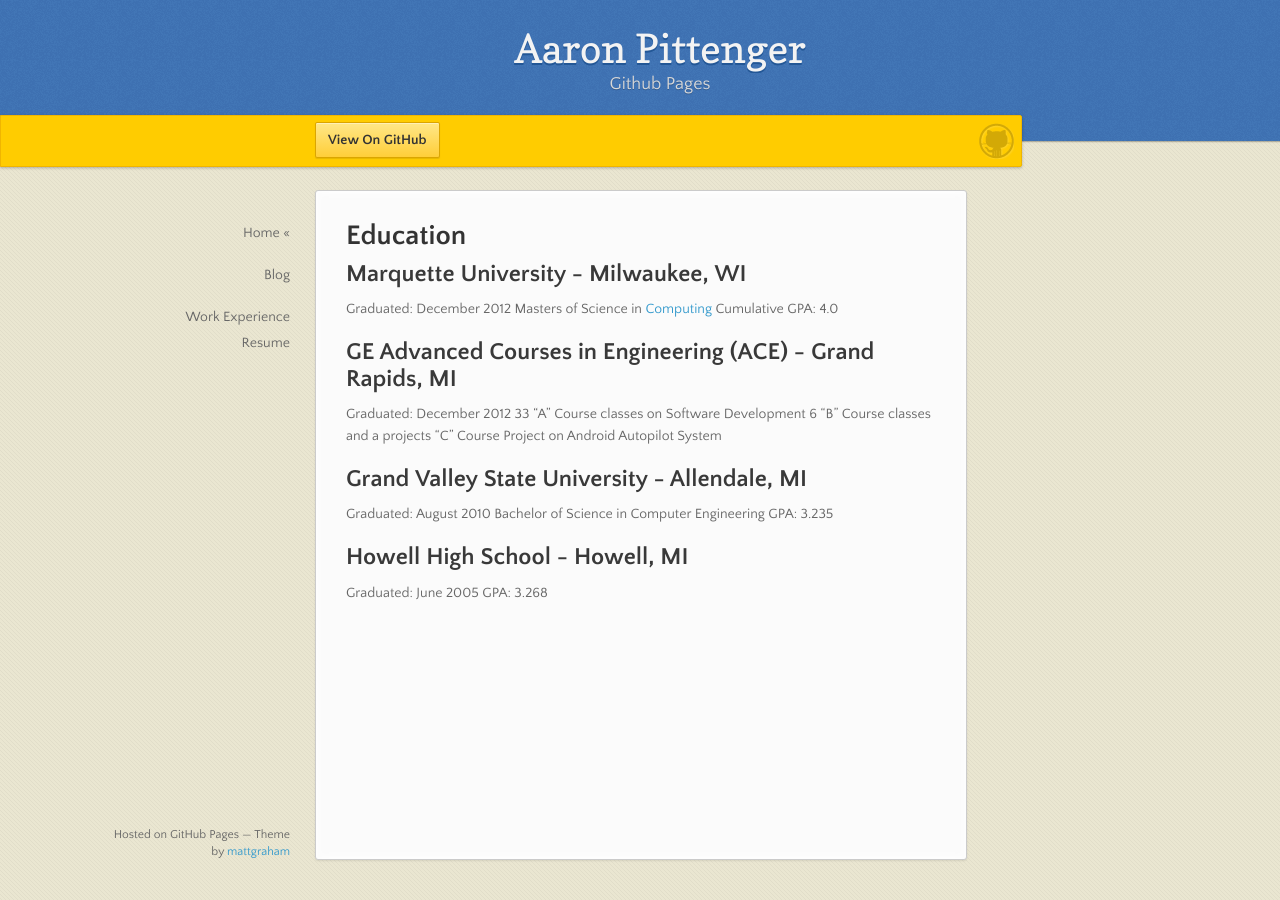
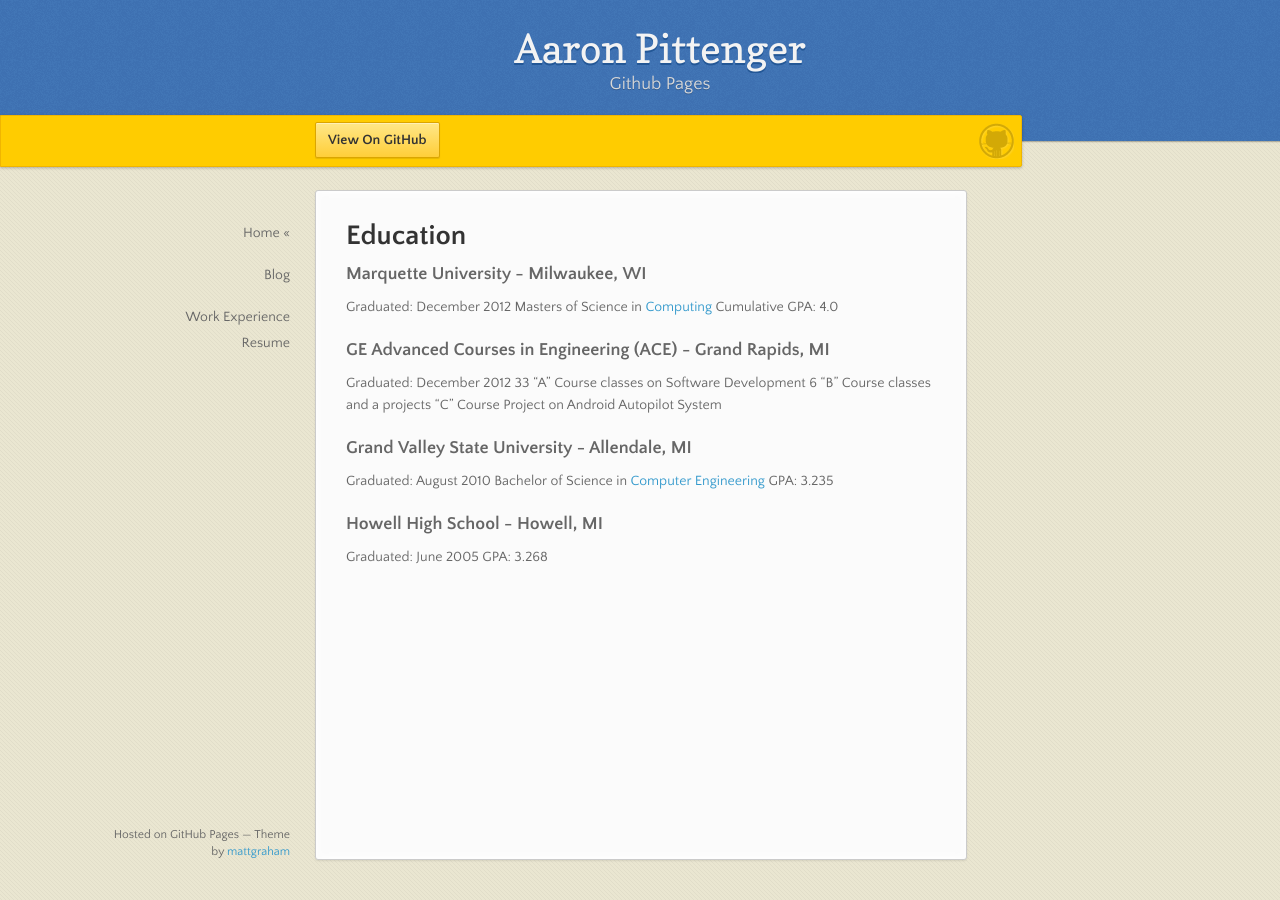
Before and after one commit to pittenga/pittenga.github.io, a Jekyll site: the page built from index.md, in a window 1280 px wide. Built offline with Jekyll 4.4.1, drawn with Linux system fonts in a browser that asks for light colours; nearby versions of some CDN libraries; some of the changed lines change nothing that is shown.

Commit message:
Updated the education page formatting

```diff
--- a/index.md
+++ b/index.md
@@ -5,22 +5,27 @@
 ---
 
 # Education
-## Marquette University - Milwaukee, WI
+
+### Marquette University - Milwaukee, WI
+
 Graduated: December 2012
 Masters of Science in [Computing](http://mu.edu/mscs/grad-computing.shtml)
 Cumulative GPA: 4.0
 
-## GE Advanced Courses in Engineering (ACE) - Grand Rapids, MI
+### GE Advanced Courses in Engineering (ACE) - Grand Rapids, MI
+
 Graduated: December 2012
 33 "A" Course classes on Software Development
 6 "B" Course classes and a projects
 "C" Course Project on Android Autopilot System
 
-## Grand Valley State University - Allendale, MI
+### Grand Valley State University - Allendale, MI
+
 Graduated: August 2010
-Bachelor of Science in Computer Engineering
+Bachelor of Science in [Computer Engineering](http://www.gvsu.edu/acad-view.htm?pdfId=04755CB3-9BC8-1EB6-520DAAB035F5DE02)
 GPA: 3.235
 
-## Howell High School - Howell, MI
+### Howell High School - Howell, MI
+
 Graduated: June 2005
 GPA: 3.268
```
